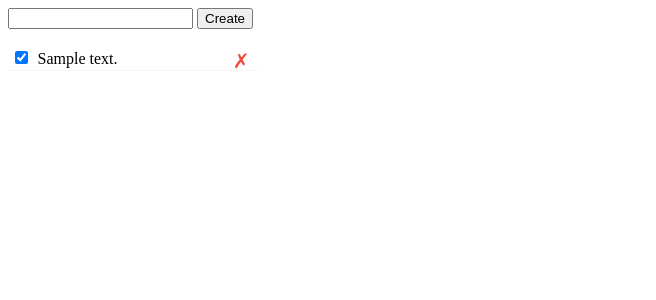
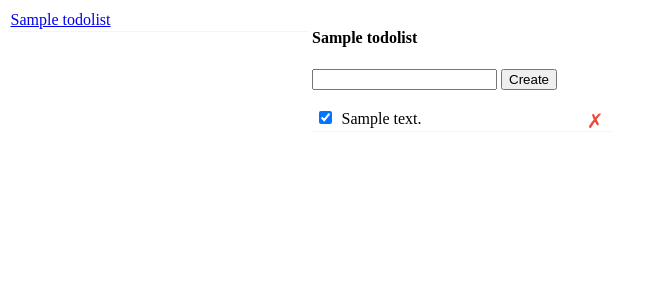
Before and after one commit to ola-sk/Full-Stack-Nanodegree-Udacity, a Flask app: page /lists/1 in a window 1280 px wide. Shown: the top 300 px of the page, without its empty margins (0-656 px from the left). Run offline with Flask 2, Linux system fonts and the light colour scheme; tables that the repository leaves empty hold one stand-in row (values such as "Sample post").

Commit message:
Display active list name (populate on load). Style the display and alignment of list of todolists and todos in a particular todolist. Format the index.html file.

```diff
--- a/MODULE_1/todo_app/app.py
+++ b/MODULE_1/todo_app/app.py
@@ -160,7 +160,11 @@ def create_todo():
 
 @app.route('/lists/<list_id>')
 def get_list_todos(list_id):
-  return render_template('index.html', data=Todo.query.filter_by(list_id=list_id).order_by('completed').order_by(Todo.id.desc()).all())
+  return render_template(
+    'index.html',
+    lists=TodoList.query.all(),
+    active_list=TodoList.query.get(list_id),
+    todos=Todo.query.filter_by(list_id=list_id).order_by('completed').order_by(Todo.id.desc()).all())
 
 @app.route('/')
 def index():
--- a/MODULE_1/todo_app/static/styles/basic.css
+++ b/MODULE_1/todo_app/static/styles/basic.css
@@ -13,7 +13,7 @@ ul {
   list-style: none;
   padding: 0;
   margin: 0;
-  width: 250px;;
+  width: 300px;
 }
 
 li {
@@ -34,3 +34,8 @@ li button {
   cursor: pointer;
   font-size: 20px;
 }
+.lists-wrapper,
+.todos-wrapper {
+  display: inline-block;
+  vertical-align: top;
+}
--- a/MODULE_1/todo_app/templates/index.html
+++ b/MODULE_1/todo_app/templates/index.html
@@ -1,38 +1,57 @@
 <html>
   <head>
     <title>Todo App</title>
-    <link rel="stylesheet" href="{{ url_for('static', filename='styles/basic.css') }}"/>
+    <link
+      rel="stylesheet"
+      href="{{ url_for('static', filename='./styles/basic.css') }}"
+    />
   </head>
 
   <body>
-    <div id="error" class="hidden">Something went wrong!</div>
+    <div class="lists-wrapper">
+      <ul id="lists">
+        {% for list in lists %}
+        <li><a href="/lists/{{ list.id }}">{{ list.name }}</a></li>
+        {% endfor %}
+      </ul>
+    </div>
 
+    <div class="todos-wrapper">
+      <h4>{{ active_list.name }}</h4>
       <form id="form" method="post" action="/todos/create">
         <input type="text" id="description" name="description" />
-      <input type="submit" value="Create" />
+        <input type="submit" value="Create" class="submit-button" />
       </form>
-
+      <div id="error" class="hidden">Something went wrong!</div>
       <ul id="todos">
-      {% for d in data %}
+        {% for todo in todos %}
         <li>
           <input
             class="checkbox-change"
-          data-id="{{ d.id }}"
-          id="check-{{ d.id }}"
+            data-id="{{todo.id }}"
+            id="check-{{todo.id }}"
             type="checkbox"
             autocomplete="off"
             {%
             if
-          d.completed
+            todo.completed
             %}
             checked
             {%
             endif
             %}
-        /><label for="check-{{ d.id }}">{{ d.description }}</label><button class="cross-button" id="cross-{{ d.id }}" data-id="{{ d.id }}">&cross;</button>
+          /><label for="check-{{todo.id }}">{{todo.description }}</label
+          ><button
+            class="cross-button"
+            id="cross-{{todo.id }}"
+            data-id="{{todo.id }}"
+          >
+            &cross;
+          </button>
         </li>
         {% endfor %}
       </ul>
+    </div>
 
     <script>
       //———————————————————————————————————————————————————————————————
@@ -68,9 +87,9 @@
               //TODO implement sending error logs to the server.
               console.log(exception);
               document.getElementById("error").className = "";
-            })
-        }
-      }
+            });
+        };
+      };
 
       const attachDeleteTodoEvent = (cross) => {
         cross.onclick = (e) => {
@@ -87,15 +106,17 @@
             .then((response) => response.json())
             .then((jsonResponse) => {
               e.target.parentElement.remove();
-            console.log("Task " + jsonResponse.id + " got deleted from the server.");
+              console.log(
+                "Task " + jsonResponse.id + " got deleted from the server."
+              );
             })
             .catch((exception) => {
               //TODO implement sending error logs to the server.
               console.log(exception);
               document.getElementById("error").className = "";
-          })
-        }
-      }
+            });
+        };
+      };
 
       //———————————————————————————————————————————————————————————————
       // HANDLE NEW TODO ITEMS CREATION
@@ -154,21 +175,20 @@
             console.log(exception);
             document.getElementById("error").className = "";
           });
-      }
+      };
 
       //———————————————————————————————————————————————————————————————
       // ATTACH 'UPDATE COMPLETED STATE OF A TODO' EVENT HANDLER
       // TO EACH TODO ITEM RENDERED ON A PAGE LOAD
       //———————————————————————————————————————————————————————————————
       const checkboxes = document.querySelectorAll(".checkbox-change");
-      checkboxes.forEach(checkbox => attachUpdateCompletedEvent(checkbox));
+      checkboxes.forEach((checkbox) => attachUpdateCompletedEvent(checkbox));
       //———————————————————————————————————————————————————————————————
       // ATTACH 'DELETE TODO' EVENT HANDLER
       // TO EACH TODO ITEM RENDERED ON A PAGE LOAD
       //———————————————————————————————————————————————————————————————
       const crosses = document.querySelectorAll(".cross-button");
-      crosses.forEach(cross => attachDeleteTodoEvent(cross));
-
+      crosses.forEach((cross) => attachDeleteTodoEvent(cross));
     </script>
   </body>
 </html>
```
Lines whose indentation alone changed are shown as unchanged.
